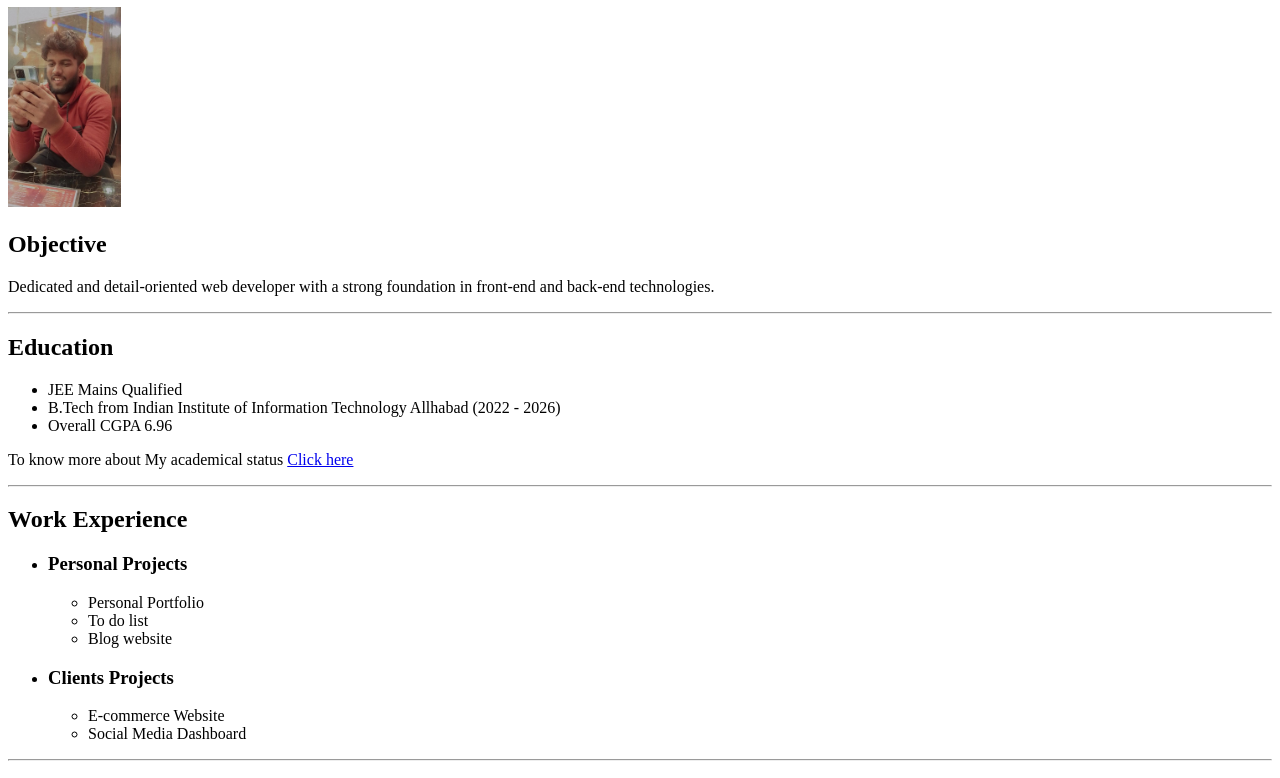
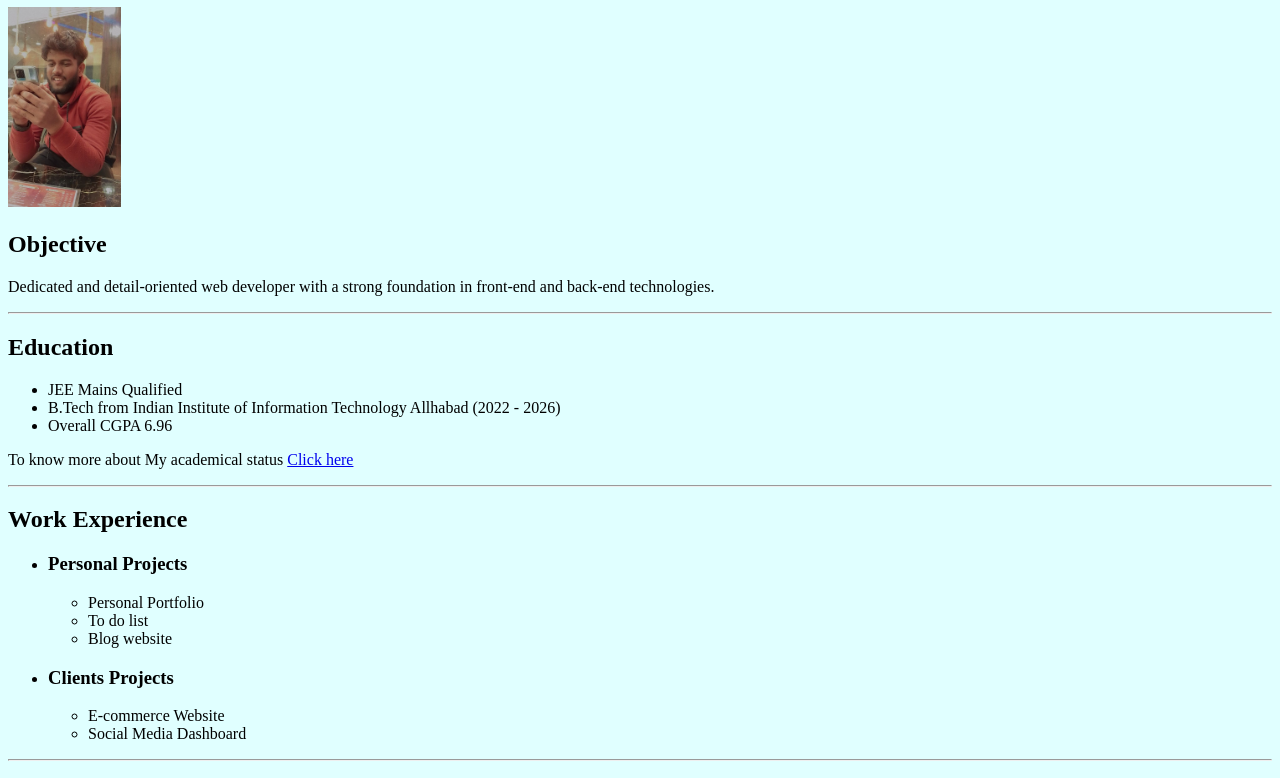
Before and after one commit to ByteBlitzed/html-Resume, a plain HTML site: page index.html in a window 1280 px wide. Shown: the part 73-851 px from the top of the page. Drawn offline with Linux system fonts and the light colour scheme.

Commit message:
index.html

```diff
--- a/index.html
+++ b/index.html
@@ -1,5 +1,5 @@
 <!DOCTYPE html>
-<html lang="en">
+<html lang="en" style="background-color:lightcyan;">
 <head>
     <meta charset="UTF-8">
     <meta name="viewport" content="width=device-width, initial-scale=1.0">
```
